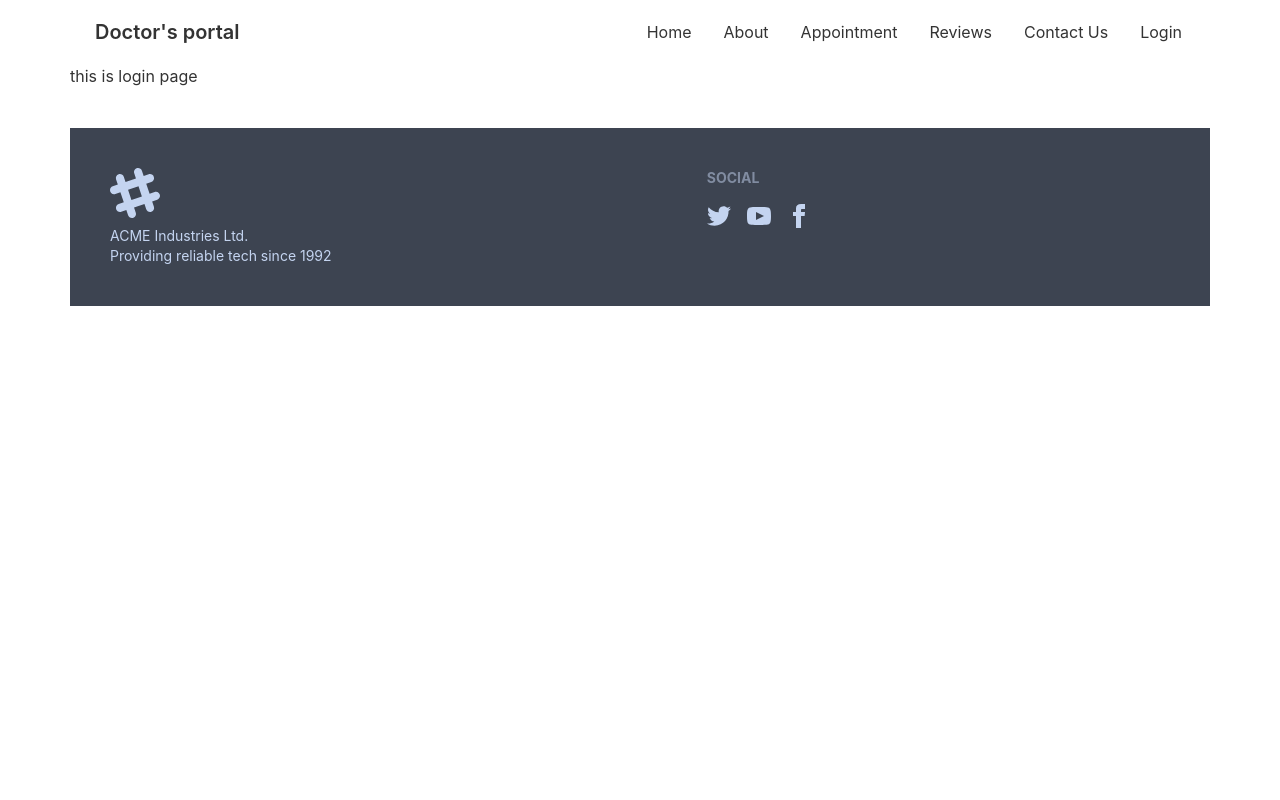
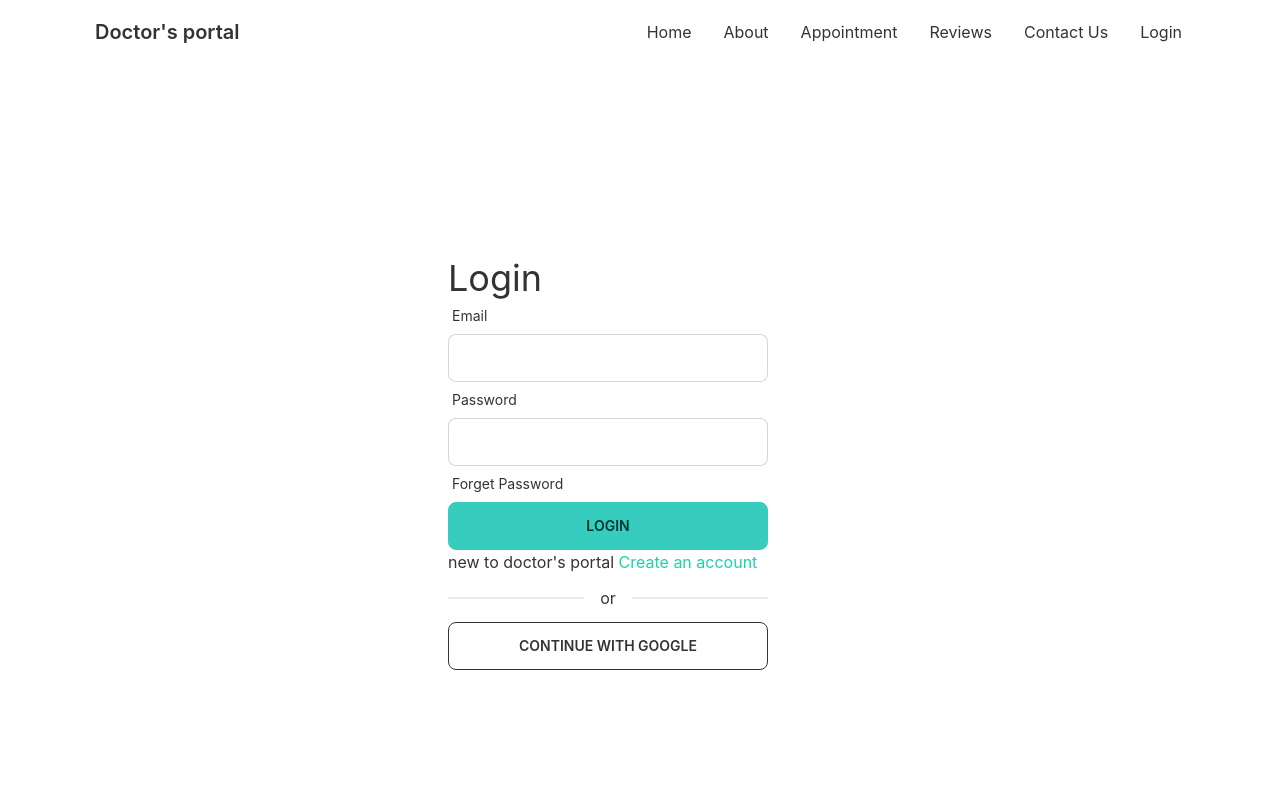
Before and after one commit to alaminarman130205/doctors-portal-client-site, a React (Create React App) app: page /login in a window 1280 px wide. Shown: the top 800 px of the page. Built offline with nearby package versions, Linux system fonts and the light colour scheme.

Commit message:
local env file created and successfully launched

```diff
--- a/package.json
+++ b/package.json
@@ -8,9 +8,11 @@
     "@testing-library/user-event": "^13.5.0",
     "daisyui": "^2.50.1",
     "date-fns": "^2.29.3",
+    "firebase": "^9.17.1",
     "react": "^18.2.0",
     "react-day-picker": "^8.6.0",
     "react-dom": "^18.2.0",
+    "react-hook-form": "^7.43.2",
     "react-router-dom": "^6.8.1",
     "react-scripts": "5.0.1",
     "web-vitals": "^2.1.4"
--- a/src/Pages/Login/Login.js
+++ b/src/Pages/Login/Login.js
@@ -1,9 +1,62 @@
 import React from "react";
+import { useForm } from "react-hook-form";
+import { Link } from "react-router-dom";
 
 const Login = () => {
+  const { register, handleSubmit } = useForm();
+  const handleLogin = (data) => {
+    console.log(data);
+  };
+
   return (
-    <div>
-      <h2>this is login page</h2>
+    <div className="h-[800px] flex justify-center items-center">
+      <div className="w-96">
+        <h2 className="text-4xl">Login</h2>
+
+        <form onSubmit={handleSubmit(handleLogin)}>
+          <div className="form-control w-full max-w-xs">
+            <label className="label">
+              <span className="label-text">Email</span>
+            </label>
+            <input
+              {...register("email")}
+              className="input input-bordered w-full max-w-xs"
+              type="text"
+            />
+          </div>
+
+          <div className="form-control w-full max-w-xs">
+            <label className="label">
+              <span className="label-text">Password</span>
+            </label>
+            <input
+              {...register("password")}
+              className="input input-bordered w-full max-w-xs"
+              type="password"
+            />
+
+            <label className="label">
+              <span className="label-text">Forget Password</span>
+            </label>
+          </div>
+          <input
+            className="btn btn-accent w-10/12"
+            value="Login"
+            type="submit"
+          />
+        </form>
+        <p>
+          new to doctor's portal{" "}
+          <Link className="text-secondary" to="/signup">
+            Create an account
+          </Link>{" "}
+        </p>
+        <div className="divider w-10/12">or</div>
+        <button className="btn btn-outline w-10/12">
+          {" "}
+          CONTINUE WITH GOOGLE
+        </button>
+      </div>
     </div>
   );
 };
--- a/src/Pages/Shared/Footer/Footer.js
+++ b/src/Pages/Shared/Footer/Footer.js
@@ -24,7 +24,7 @@ const Footer = () => {
       <div>
         <span className="footer-title">Social</span>
         <div className="grid grid-flow-col gap-4">
-          <a>
+          <a href="/">
             <svg
               xmlns="http://www.w3.org/2000/svg"
               width="24"
@@ -35,7 +35,7 @@ const Footer = () => {
               <path d="M24 4.557c-.883.392-1.832.656-2.828.775 1.017-.609 1.798-1.574 2.165-2.724-.951.564-2.005.974-3.127 1.195-.897-.957-2.178-1.555-3.594-1.555-3.179 0-5.515 2.966-4.797 6.045-4.091-.205-7.719-2.165-10.148-5.144-1.29 2.213-.669 5.108 1.523 6.574-.806-.026-1.566-.247-2.229-.616-.054 2.281 1.581 4.415 3.949 4.89-.693.188-1.452.232-2.224.084.626 1.956 2.444 3.379 4.6 3.419-2.07 1.623-4.678 2.348-7.29 2.04 2.179 1.397 4.768 2.212 7.548 2.212 9.142 0 14.307-7.721 13.995-14.646.962-.695 1.797-1.562 2.457-2.549z"></path>
             </svg>
           </a>
-          <a>
+          <a href="/">
             <svg
               xmlns="http://www.w3.org/2000/svg"
               width="24"
@@ -46,7 +46,7 @@ const Footer = () => {
               <path d="M19.615 3.184c-3.604-.246-11.631-.245-15.23 0-3.897.266-4.356 2.62-4.385 8.816.029 6.185.484 8.549 4.385 8.816 3.6.245 11.626.246 15.23 0 3.897-.266 4.356-2.62 4.385-8.816-.029-6.185-.484-8.549-4.385-8.816zm-10.615 12.816v-8l8 3.993-8 4.007z"></path>
             </svg>
           </a>
-          <a>
+          <a href="/">
             <svg
               xmlns="http://www.w3.org/2000/svg"
               width="24"
--- /dev/null
+++ b/src/firebase/firebase.config.js
@@ -0,0 +1,19 @@
+// Import the functions you need from the SDKs you need
+import { initializeApp } from "firebase/app";
+// TODO: Add SDKs for Firebase products that you want to use
+// https://firebase.google.com/docs/web/setup#available-libraries
+
+// Your web app's Firebase configuration
+const firebaseConfig = {
+  apiKey: process.env.REACT_APP_apiKey,
+  authDomain: process.env.REACT_APP_authDomain,
+  projectId: process.env.REACT_APP_projectId,
+  storageBucket: process.env.REACT_APP_storageBucket,
+  messagingSenderId: process.env.REACT_APP_messagingSenderId,
+  appId: process.env.REACT_APP_appId,
+};
+
+// Initialize Firebase
+const app = initializeApp(firebaseConfig);
+
+export default app;
```
Also changed, not shown: 1 other file (tests, documents, lock files or other folders).
